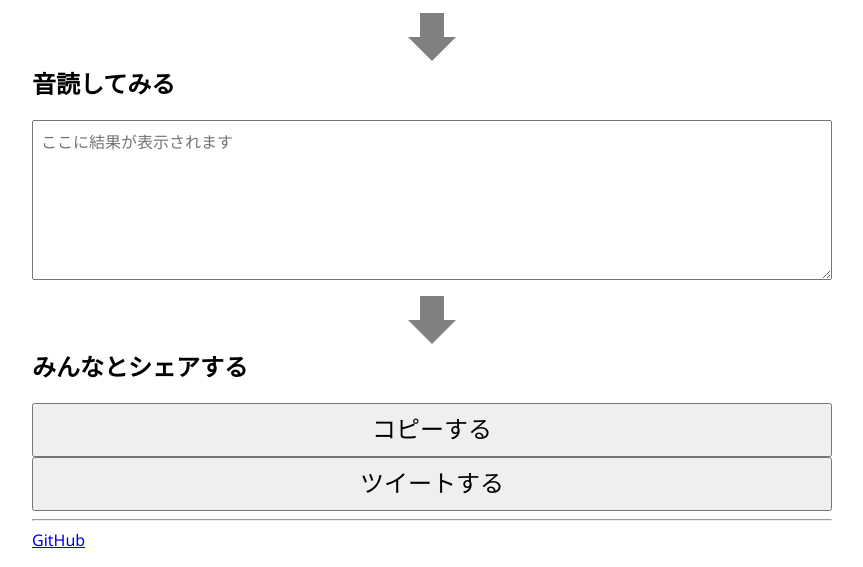
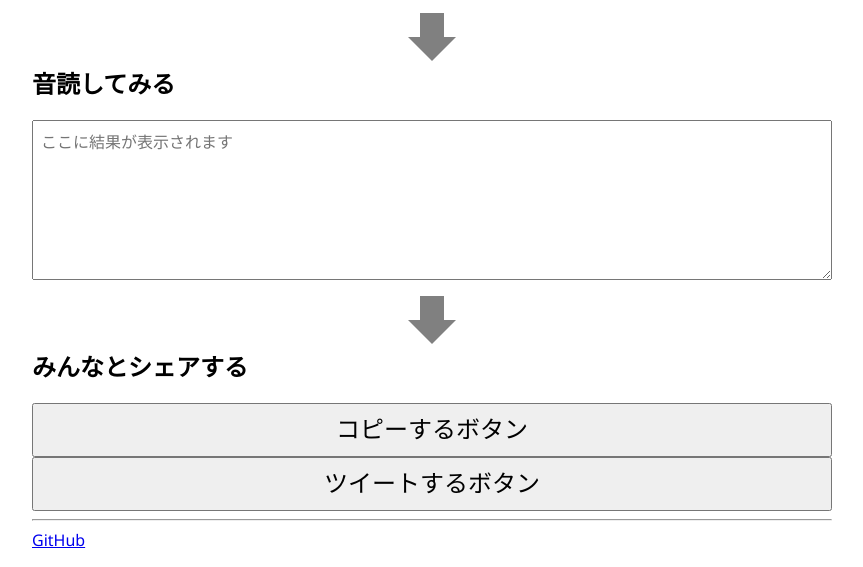
Before and after one commit to KusaReMKN/dakutenize, a plain HTML site: page index.html in a window 1280 px wide. Shown: the part 627-1194 px from the top of the page, without its empty margins (208-1071 px from the left). Drawn offline with Linux system fonts and the light colour scheme.

Commit message:
add "button" phrase
ボタンには「ボタン」を付けることにした。
さもなくばボタンであることがわからなくなってしまう。

```diff
--- a/index.html
+++ b/index.html
@@ -52,8 +52,8 @@
 <div class="next"></div>
 
 <h2>みんなとシェアする</h2>
-<button id="copy">コピーする</button>
-<button id="twitter">ツイートする</button>
+<button id="copy">コピーするボタン</button>
+<button id="twitter">ツイートするボタン</button>
 <hr>
 <a href="https://github.com/KusaReMKN/dakutenize">GitHub</a>
 </body>
```
